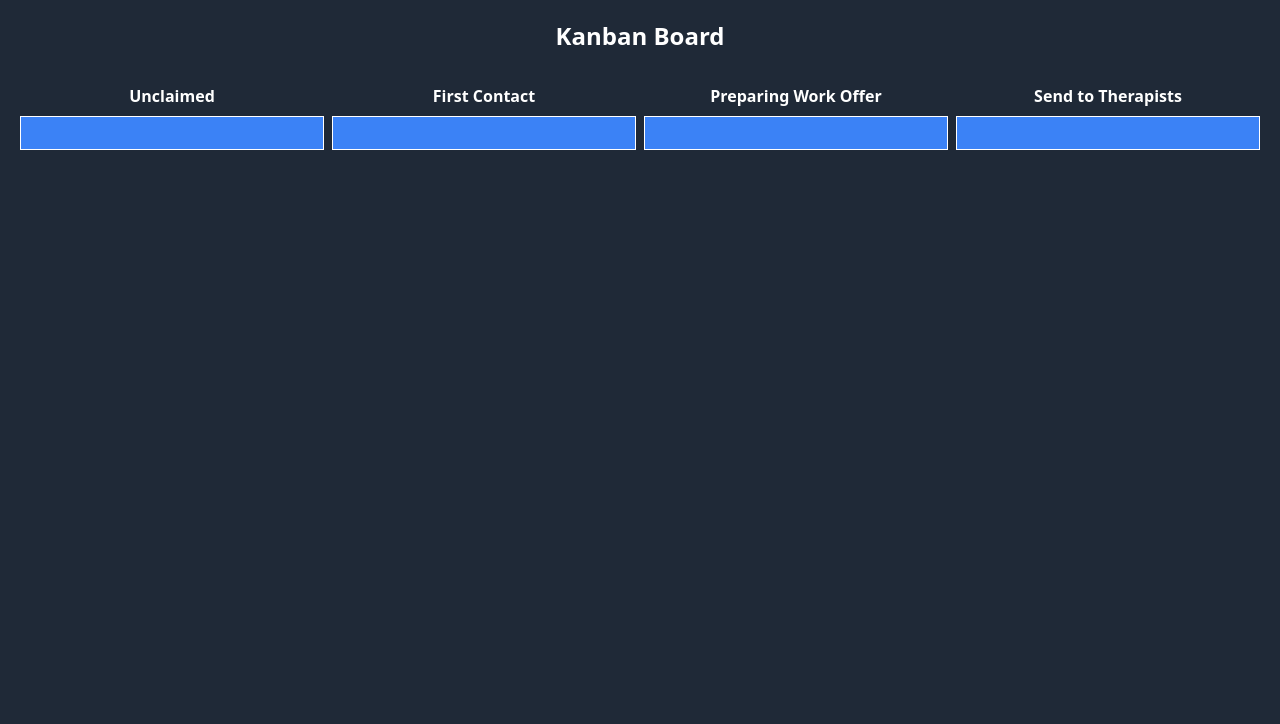
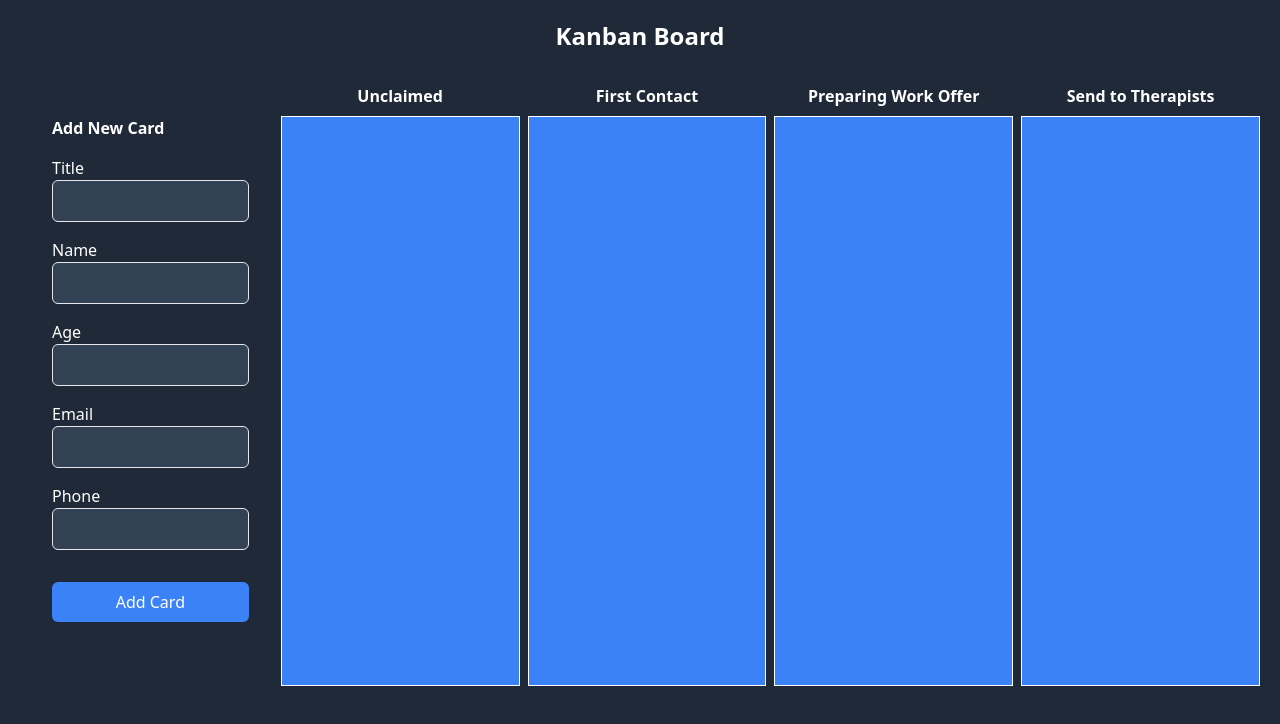
Before and after one commit to SayedShehata1/Kanban-Board, a React (Vite) app: page / in a window 1280 px wide. Shown: the top 724 px of the page. Built offline with nearby package versions, Linux system fonts and the light colour scheme.

Commit message:
test: :safety_vest: Create the Form and Validate the inputs

```diff
--- a/src/App.tsx
+++ b/src/App.tsx
@@ -1,3 +1,5 @@
+import Form from './components/Form.tsx';
+
 function App() {
     return (
         <div className="min-h-screen p-5 bg-gray-800">
@@ -7,6 +9,7 @@ function App() {
 
             <div className="flex flex-row text-white">
                 {/* Form Section */}
+                <Form />
                 {/* Kanban Board Section */}
                 <div className="flex flex-col w-full text-center">
                     <div className="flex flex-row justify-between h-full gap-2">
--- /dev/null
+++ b/src/components/Form.tsx
@@ -0,0 +1,114 @@
+import { useForm } from 'react-hook-form';
+import * as Yup from 'yup';
+import { yupResolver } from '@hookform/resolvers/yup';
+import { FormValues } from './types.ts';
+
+const schema = Yup.object().shape({
+    title: Yup.string().required('Title is required.'),
+    name: Yup.string().required('Name is required.'),
+    age: Yup.number()
+        .positive('Age must be a positive number.')
+        .integer('Age must be an integer.')
+        .required('Age is required.'),
+    email: Yup.string()
+        .email('Please enter a valid email address.')
+        .required('Email is required.'),
+    phone: Yup.string()
+        .matches(/^\d{11}$/, 'Phone number must be exactly 11 digits.')
+        .required('Phone number is required.')
+});
+
+const Form = () => {
+    const {
+        register,
+        handleSubmit,
+        formState: { errors },
+        reset
+    } = useForm<FormValues>({
+        resolver: yupResolver(schema)
+    });
+
+    const submitHandler = (data: FormValues) => {
+        console.log(data);
+        reset();
+    };
+    return (
+        <div className="flex flex-col gap-4 m-8">
+            <b>Add New Card</b>
+            <form
+                onSubmit={handleSubmit(submitHandler)}
+                className="flex flex-col gap-4"
+            >
+                <div>
+                    <label className="block text-white">Title</label>
+                    <input
+                        type="text"
+                        {...register('title')}
+                        className="w-full p-2 border rounded-md bg-slate-700"
+                    />
+                    {errors.title && (
+                        <p className="text-red-500">{errors.title.message}</p>
+                    )}
+                </div>
+
+                <div>
+                    <label className="block text-white">Name</label>
+                    <input
+                        type="text"
+                        {...register('name')}
+                        className="w-full p-2 border rounded-md bg-slate-700"
+                    />
+                    {errors.name && (
+                        <p className="text-red-500">{errors.name.message}</p>
+                    )}
+                </div>
+
+                <div>
+                    <label className="block text-white">Age</label>
+                    <input
+                        type="number"
+                        {...register('age')}
+                        className="w-full p-2 border rounded-md bg-slate-700"
+                    />
+                    {errors.age && (
+                        <p className="text-red-500">
+                            {errors.age.message?.split(',')[0]}
+                        </p>
+                    )}
+                </div>
+
+                <div>
+                    <label className="block text-white">Email</label>
+                    <input
+                        type="email"
+                        {...register('email')}
+                        className="w-full p-2 border rounded-md bg-slate-700"
+                    />
+                    {errors.email && (
+                        <p className="text-red-500">{errors.email.message}</p>
+                    )}
+                </div>
+
+                <div>
+                    <label className="block text-white">Phone</label>
+                    <input
+                        type="text"
+                        {...register('phone')}
+                        className="w-full p-2 border rounded-md bg-slate-700"
+                    />
+                    {errors.phone && (
+                        <p className="text-red-500">{errors.phone.message}</p>
+                    )}
+                </div>
+                <button
+                    type="submit"
+                    className="p-2 mt-4 text-white bg-blue-500 rounded-md "
+                >
+                    Add Card
+                </button>
+            </form>
+        </div>
+    );
+};
+
+export default Form;
```
